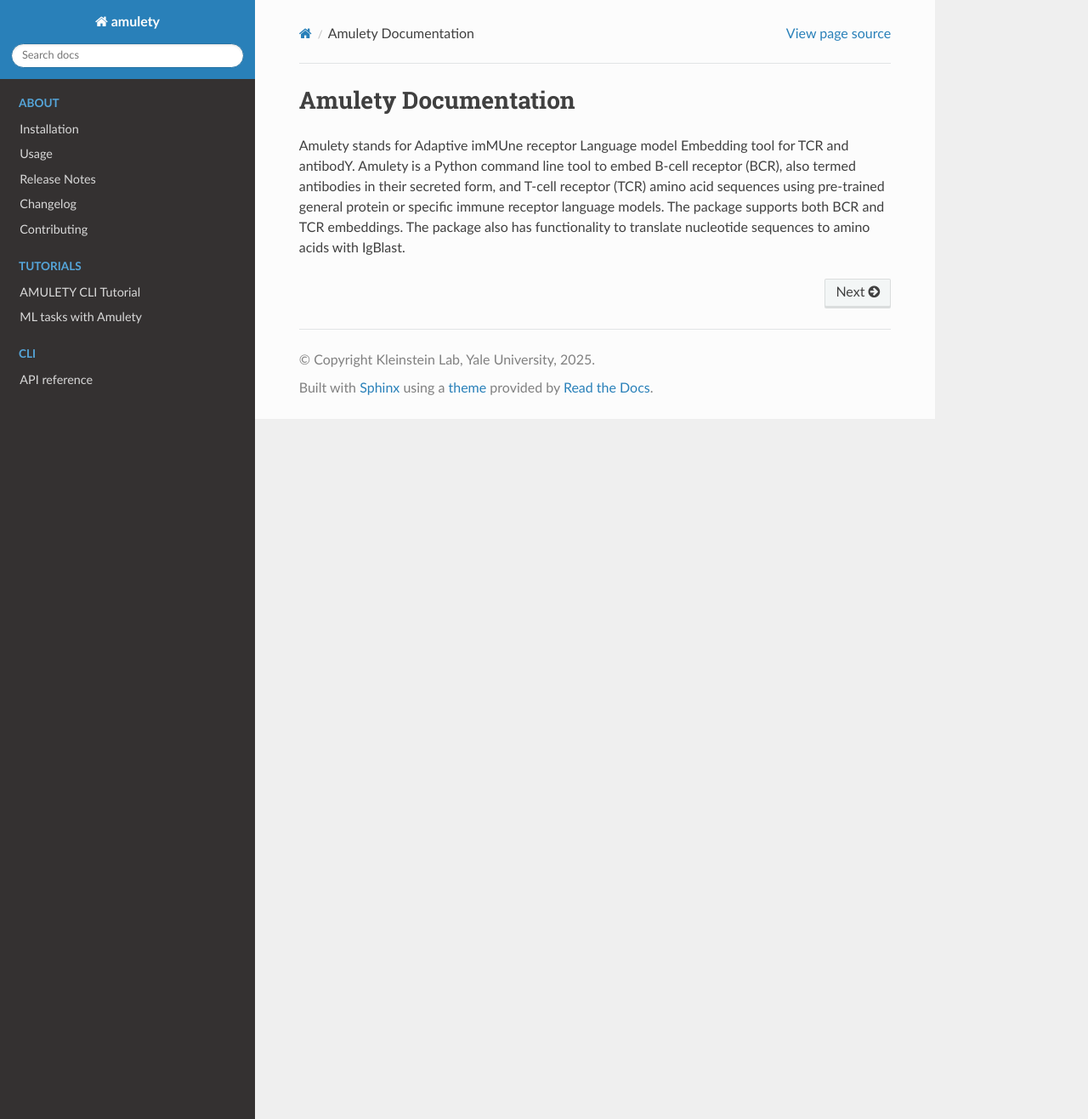
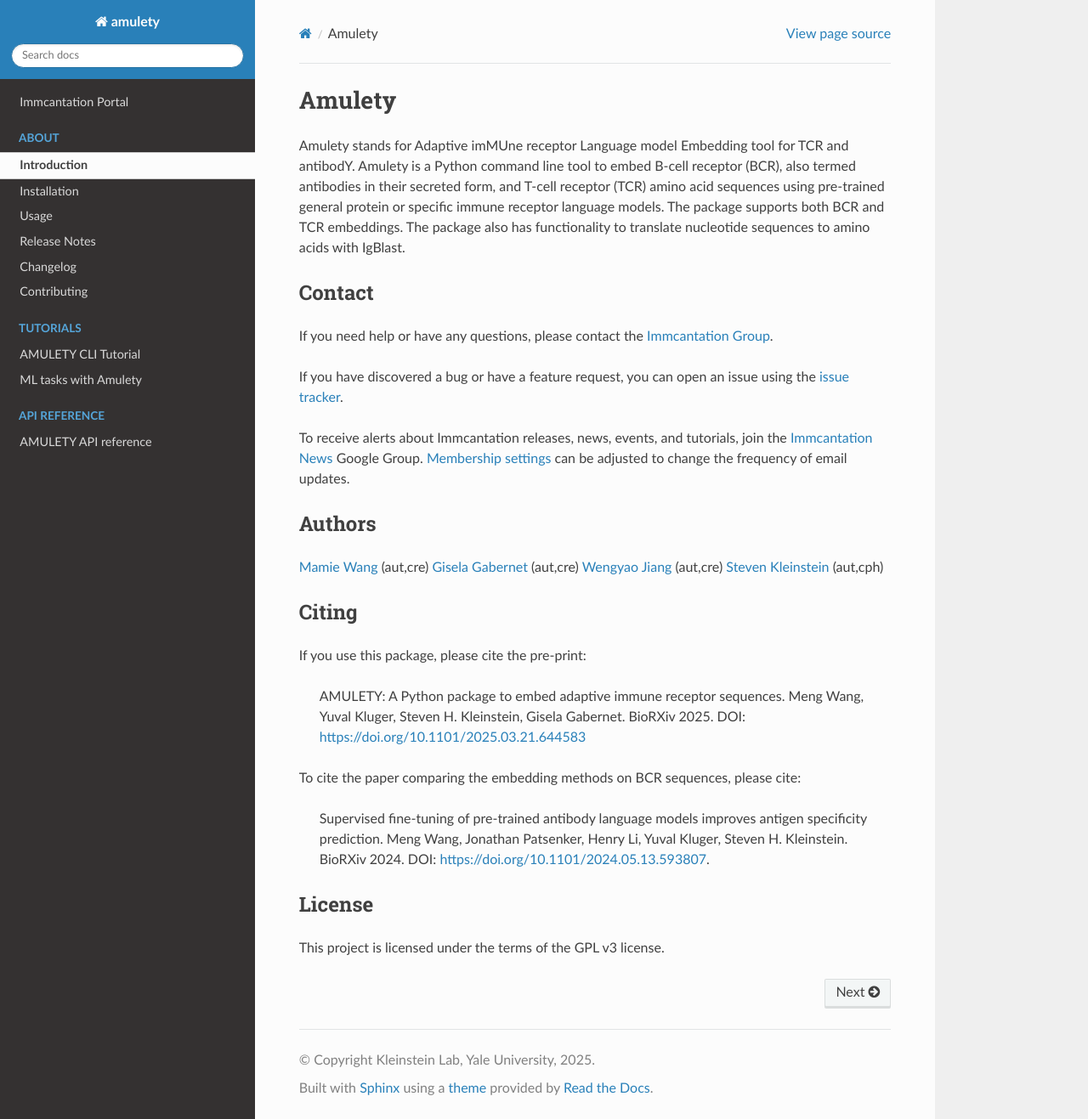
Before and after one commit to immcantation/amulety, a Sphinx documentation site: the page built from docs/index.md, in a window 1280 px wide and 1317 px high. Shown: the whole window at 85% size. Built offline with Sphinx 7.4.7 and the Read the Docs theme 3.1.0, drawn with Linux system fonts in a browser that asks for light colours.

Commit message:
fix docs

````diff
--- a/docs/api.rst
+++ b/docs/api.rst
@@ -1,5 +1,5 @@
-API reference
-=============
+AMULETY API reference
+======================
 
 .. autosummary::
     :toctree: api
--- a/docs/index.md
+++ b/docs/index.md
@@ -1,16 +1,58 @@
-# Amulety Documentation
+# Amulety
 
 Amulety stands for Adaptive imMUne receptor Language model Embedding tool for TCR and antibodY.
 Amulety is a Python command line tool to embed B-cell receptor (BCR), also termed antibodies in their secreted form, and T-cell receptor (TCR) amino acid sequences using pre-trained general protein or specific immune receptor language models. The package supports both BCR and TCR embeddings. The package also has functionality to translate nucleotide sequences to amino acids with IgBlast.
+
+## Contact
+
+If you need help or have any questions, please contact the
+[Immcantation Group](mailto:immcantation@googlegroups.com).
+
+If you have discovered a bug or have a feature request, you can open an issue using the [issue tracker](https://github.com/immcantation/amulety/issues).
+
+To receive alerts about Immcantation releases, news, events, and tutorials, join the [Immcantation News](https://groups.google.com/g/immcantation-news) Google Group. [Membership settings](https://groups.google.com/g/immcantation-news/membership) can be adjusted to change the frequency of email updates.
+
+## Authors
+
+[Mamie Wang](https://github.com/mamie) (aut,cre)
+[Gisela Gabernet](https://github.com/ggabernet) (aut,cre)
+[Wengyao Jiang](https://github.com/wenggyaoo) (aut,cre)
+[Steven Kleinstein](mailto:steven.kleinstein@yale.edu) (aut,cph)
+
+## Citing
+
+If you use this package, please cite the pre-print:
+
+> AMULETY: A Python package to embed adaptive immune receptor sequences.
+> Meng Wang, Yuval Kluger, Steven H. Kleinstein, Gisela Gabernet.
+> BioRXiv 2025. DOI: [https://doi.org/10.1101/2025.03.21.644583](https://doi.org/10.1101/2025.03.21.644583)
+
+To cite the paper comparing the embedding methods on BCR sequences, please cite:
+
+> Supervised fine-tuning of pre-trained antibody language models improves antigen specificity prediction.
+> Meng Wang, Jonathan Patsenker, Henry Li, Yuval Kluger, Steven H. Kleinstein.
+> BioRXiv 2024. DOI: [https://doi.org/10.1101/2024.05.13.593807](https://doi.org/10.1101/2024.05.13.593807).
+
+## License
+
+This project is licensed under the terms of the GPL v3 license.
+
+```{toctree}
+:hidden:
+:maxdepth: 2
+
+Immcantation Portal <https://immcantation.readthedocs.io>
+```
 
 ```{toctree}
 :hidden:
 :maxdepth: 2
 :caption: About
 
+Introduction <self>
 installation
 usage
-history
+Release Notes <history>
 contributing
 ```
 
@@ -26,7 +68,7 @@
 ```{toctree}
 :hidden:
 :maxdepth: 2
-:caption: CLI
+:caption: API reference
 
 api
 
````
Also changed, not shown: README.md (+15 -14 lines), 2 other files.
